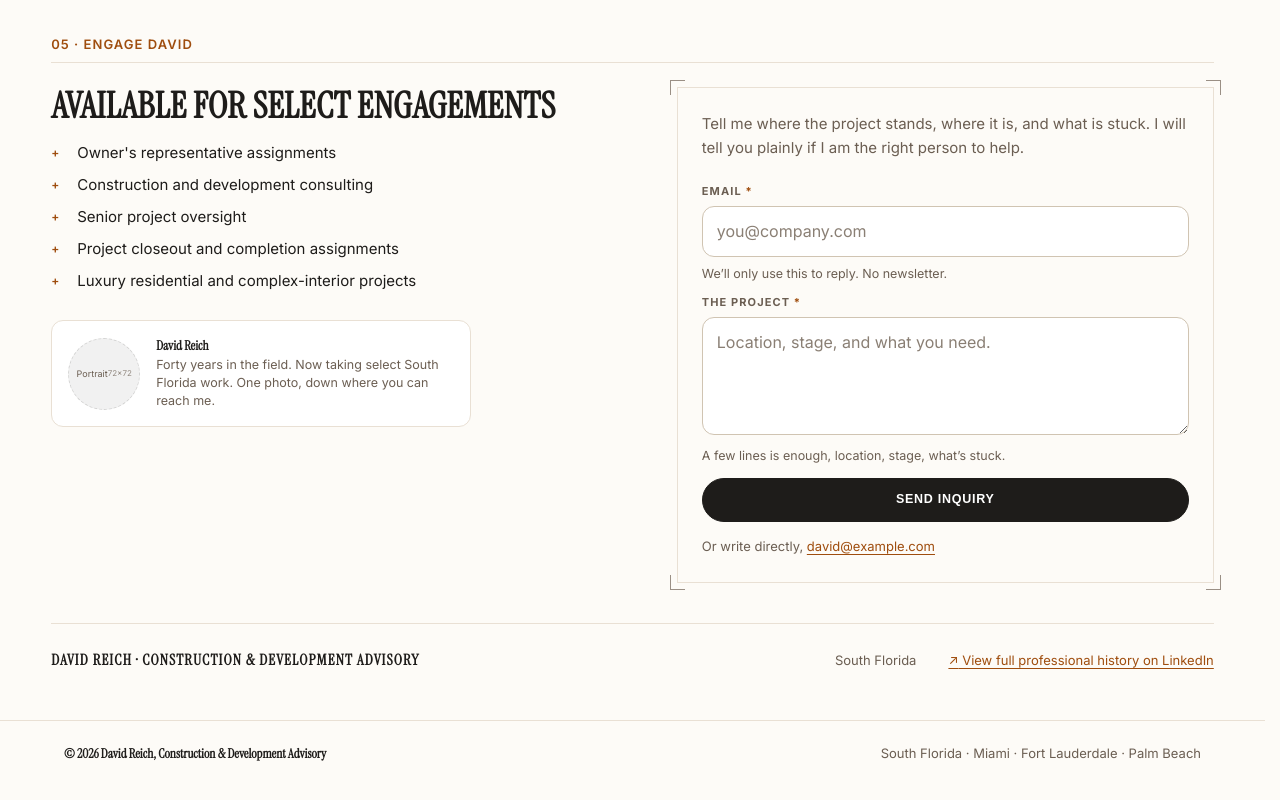
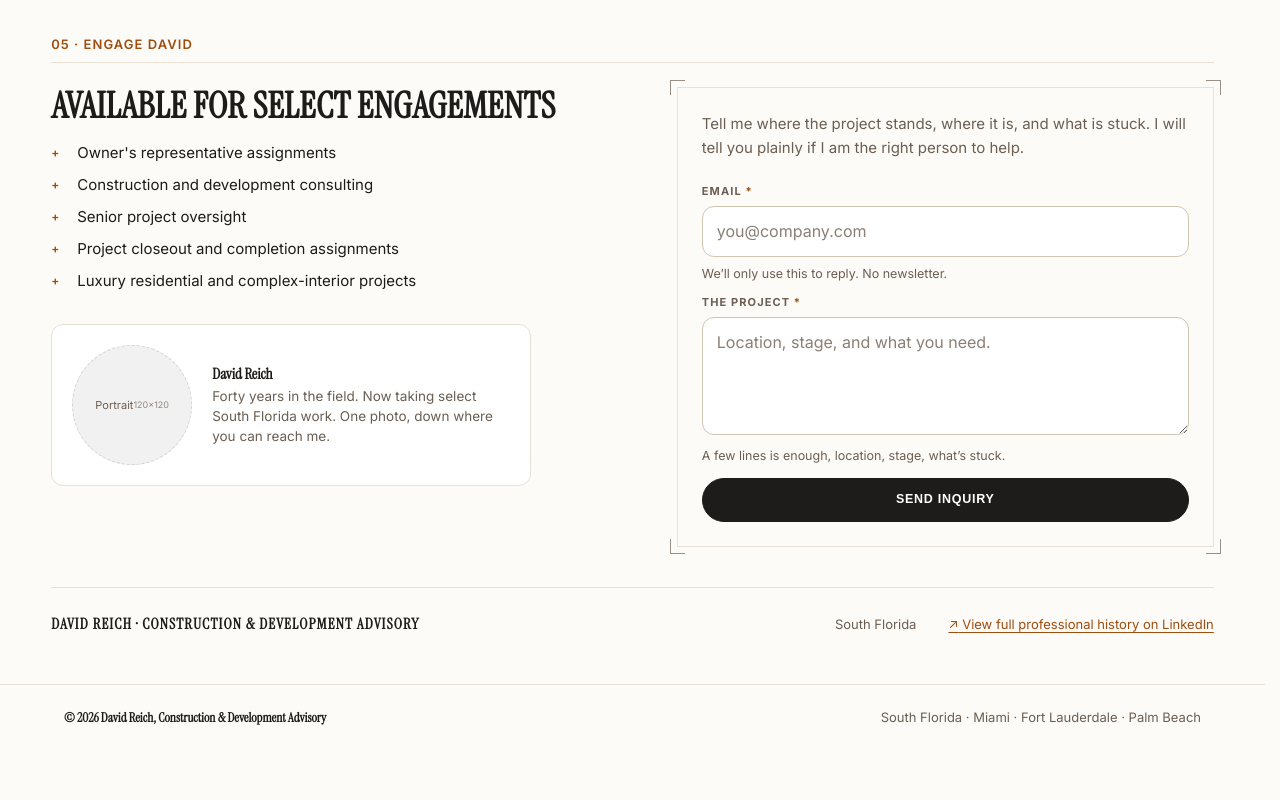
Before and after one commit to elliotreich/david-reich, a website: page index.html in a window 1280 px wide. Shown: the part 2633-3433 px from the top of the page. Drawn offline with Linux system fonts and the light colour scheme.

Commit message:
fix: enlarge portrait to 120 + remove @example.com line before publish
- Portrait: was 72×72 tucked left under bullets, user said waste still tight. Enlarge to 120×120, gap 20px, max-width 480px — reads as a real person, not a chip. Keeps grid 72→120 under bullets left, construction stays up top.
- Contact: remove visible 'Or write directly, david@example.com' paragraph entirely (screenshot). Also sanitize JS mailto fallback that still contained david@example.com — now alert placeholder + CONTACT_EMAIL_PLACEHOLDER until real address is wired before launch.

```diff
--- a/index.html
+++ b/index.html
@@ -340,9 +340,9 @@ h1, h2, h3{ text-wrap:balance; font-variant-ligatures:common-ligatures discretio
           <li style="display: grid; grid-template-columns: 16px 1fr; gap: 10px; font-size: 15px; line-height: 22px"><span style="color: var(--color-accent-700); font-weight: 600; font-size: 12px; line-height: 22px">+</span><span>Project closeout and completion assignments</span></li>
           <li style="display: grid; grid-template-columns: 16px 1fr; gap: 10px; font-size: 15px; line-height: 22px"><span style="color: var(--color-accent-700); font-weight: 600; font-size: 12px; line-height: 22px">+</span><span>Luxury residential and complex-interior projects</span></li>
         </ul>
-        <figure style="margin: 28px 0 0; display: grid; grid-template-columns: 72px 1fr; gap: 16px; align-items: center; padding: 16px; background: var(--color-surface); border: 1px solid var(--color-divider); border-radius: var(--radius-card); max-width: 420px">
-          <div role="img" aria-label="Portrait of David Reich — replace with /images/dr-portrait.jpg" class="image-slot" data-image-id="dr-portrait" style="width:72px; height:72px; aspect-ratio:1; border-radius:50%; background: color-mix(in srgb, var(--color-text) 6%, transparent); border:1.5px dashed color-mix(in srgb, var(--color-text) 14%, transparent); display:flex; align-items:center; justify-content:center; text-align:center; padding:6px; color: var(--color-muted); font-size:9px; line-height:1.3; flex-shrink:0;">Portrait<br><span style="font-size:8px; opacity:0.7">72×72</span></div>
-          <figcaption style="font-size: 12.5px; line-height: 1.45; color: var(--color-muted)"><span style="font-family: var(--font-heading); font-weight:600; color: var(--color-text); font-size:13px">David Reich</span><br>Forty years in the field. Now taking select South Florida work. One photo, down where you can reach me.</figcaption>
+        <figure style="margin: 32px 0 0; display: grid; grid-template-columns: 120px 1fr; gap: 20px; align-items: center; padding: 20px; background: var(--color-surface); border: 1px solid var(--color-divider); border-radius: var(--radius-card); max-width: 480px">
+          <div role="img" aria-label="Portrait of David Reich — replace with /images/dr-portrait.jpg" class="image-slot" data-image-id="dr-portrait" style="width:120px; height:120px; aspect-ratio:1; border-radius:50%; background: color-mix(in srgb, var(--color-text) 6%, transparent); border:1.5px dashed color-mix(in srgb, var(--color-text) 14%, transparent); display:flex; align-items:center; justify-content:center; text-align:center; padding:8px; color: var(--color-muted); font-size:11px; line-height:1.3; flex-shrink:0;">Portrait<br><span style="font-size:9px; opacity:0.7">120×120</span></div>
+          <figcaption style="font-size: 13.5px; line-height: 1.5; color: var(--color-muted)"><span style="font-family: var(--font-heading); font-weight:600; color: var(--color-text); font-size:15px">David Reich</span><br>Forty years in the field. Now taking select South Florida work. One photo, down where you can reach me.</figcaption>
         </figure>
       </div>
       <div style="position: relative; border: 1px solid var(--color-divider); padding: 24px">
@@ -367,7 +367,6 @@ h1, h2, h3{ text-wrap:balance; font-variant-ligatures:common-ligatures discretio
           </div>
           <button type="button" class="btn btn-primary btn-block" aria-label="Send project inquiry">Send inquiry</button>
         </div>
-        <p style="font-size: 13px; line-height: 24px; color: var(--color-muted); margin: 12px 0 0">Or write directly, <a href="mailto:david@example.com" aria-label="Email David Reich">david@example.com</a></p>
       </div>
     </div>
 </section>
@@ -393,8 +392,8 @@ document.querySelectorAll('.btn.btn-primary.btn-block').forEach(btn => {
       const email = document.querySelector('#dr-email-i, #dr-email-b, #dr-email')?.value?.trim();
       const note = document.querySelector('#dr-note-i, #dr-note-b, #dr-note')?.value?.trim();
       if (!email || !note) { alert('Add your email and a short note about the project.'); return; }
-      // For now, mailto fallback, wire to Resend / Formspree / Vercel Function later
-      location.href = `mailto:david@example.com?subject=Project inquiry from ${encodeURIComponent(email)}&body=${encodeURIComponent(note + "\n\n,  " + email)}`;
+      // TODO: wire to real contact email before publishing — form currently shows interim message
+      alert('Thanks for your inquiry. The contact form will be wired to David\'s real email before launch — for now, please check back soon.'); return;
     });
   }
 });
```
Also changed, not shown: public/index.html (+5 -6 lines).
